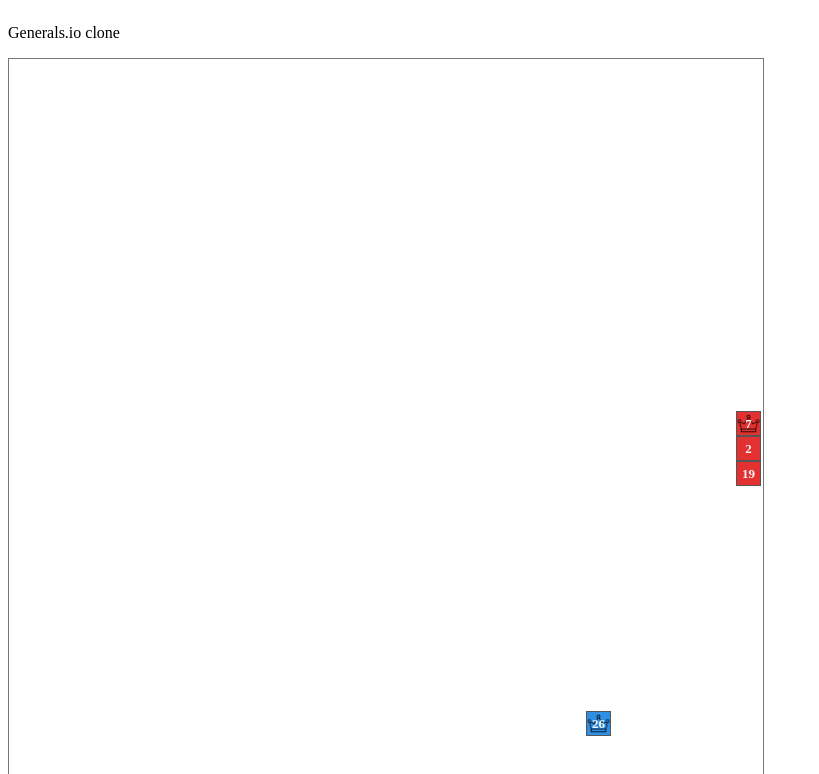
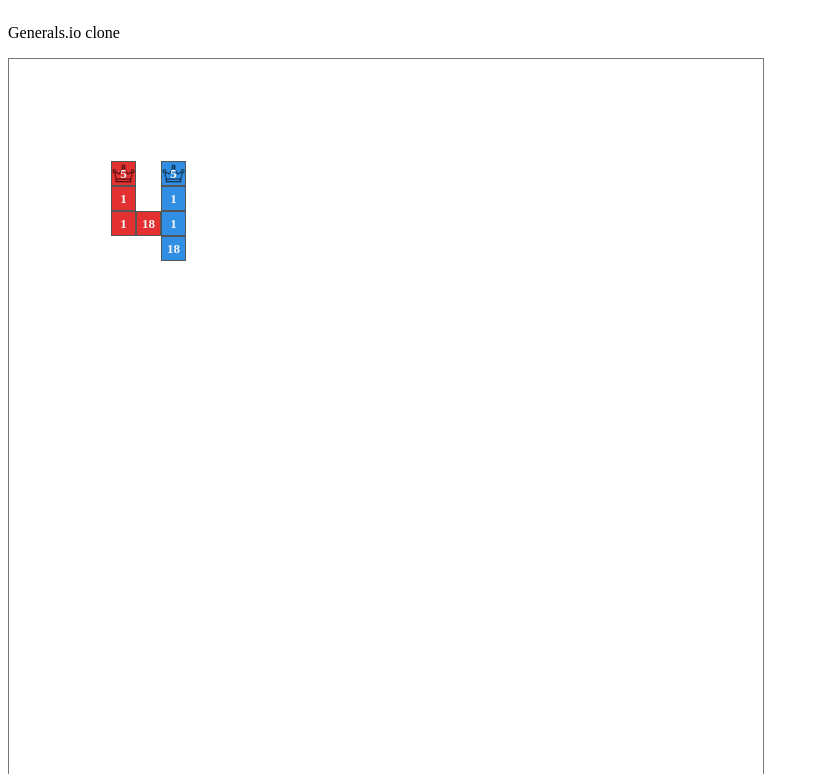
Before and after one commit to dwaltrip/generals-io-remake, a React (Vite) app: page / in a window 1280 px wide. Shown: the top 774 px of the page, without its empty margins (0-819 px from the left). Built offline with nearby package versions, Linux system fonts and the light colour scheme.

Commit message:
Dummy actions that showcase movement

```diff
--- a/src/App.tsx
+++ b/src/App.tsx
@@ -20,37 +20,43 @@ function makeDummyGame() {
 
   const size = { width: 30, height: 30 };
   const game = new Game(players, Board.build(size, players), TICKS_PER_SECOND);
+
   const clock = new GameClock(game, Math.floor(1000 / TICKS_PER_SECOND));
   clock.start();
 
-  const makeMove = (x: number, y: number, direction: Movement) => {
-    return { type: ActionType.MOVE, args: { source: { x, y }, direction } };
-  };
-
-  function createMovementChain(start: Coord, moves: Movement[]): { source: Coord, direction: Movement }[] {
+  type MoveAction = { type: ActionType.MOVE, args: { source: Coord, direction: Movement } };
+  function createMovementChain(start: Coord, moves: Movement[]): MoveAction[] {
     const chain = [];
     let current = start;
     for (let move of moves) {
       chain.push({ source: current, direction: move });
       current = applyDirection(current, move);
     }
-    return chain;
+    return chain.map((args => ({ type: ActionType.MOVE, args })));
   }
 
   const generalP1 = game.board.generals.get(players[0])!;
+  const generalP2 = game.board.generals.get(players[1])!;
   const { UP, DOWN, LEFT, RIGHT } = Movement;
 
-  const actions = createMovementChain(generalP1.coord, [
-    DOWN, DOWN, RIGHT, RIGHT,
-    UP, UP, UP, UP, LEFT, LEFT,
-  ]).map((actionArg => ({ type: ActionType.MOVE, args: actionArg })));
+  const actions1 = createMovementChain(
+    generalP1.coord,
+    // [DOWN, DOWN, RIGHT, RIGHT, RIGHT, RIGHT],
+    [DOWN, DOWN, RIGHT, RIGHT, UP, UP, LEFT, LEFT],
+  );
+  const actions2 = createMovementChain(
+    generalP2.coord,
+    [DOWN, DOWN, DOWN, DOWN],
+  );
 
   window.setInterval(() => {
-    const action = actions.shift();
-    if (action) {
-      performAction(game, action.type, action.args);
+    const actions = [actions1.shift(), actions2.shift()];
+    for (let action of actions) {
+      if (action) {
+        performAction(game, action.type, action.args);
+      }
     }
-  }, 500);
+  }, 1500);
 
   return game;
 }
--- a/src/generals/game.ts
+++ b/src/generals/game.ts
@@ -1,7 +1,7 @@
 import { ActionType, performAction } from './actions';
 import { Board } from './board';
 
-const TROOP_RECRUITMENT_TURN_INTERVAL = 5;
+const TROOP_RECRUITMENT_TURN_INTERVAL = 100;
 
 // TODO: rename to Engine or something like that?
 class Game {
--- a/src/generals/generate-grid.ts
+++ b/src/generals/generate-grid.ts
@@ -63,6 +63,14 @@ function getNeightbors(grid: GameGrid, x: number, y: number): Square[] {
 // ----------------------------------------------------------------------------
 
 function addPlayerGenerals(grid: GameGrid, players: Player[]): PlayerSquare[] {
+  const s1 = grid[4][4];
+  const s2 = grid[4][6];
+  const g1 = convertToGeneral(s1, players[0]);
+  const g2 = convertToGeneral(s2, players[1]);
+  grid[s1.coord.y][s1.coord.x] = g1;
+  grid[s2.coord.y][s2.coord.x] = g2;
+  return [g1, g2];
+
   const generals = [];
 
   const randCoord = (): Coord => ({
```
